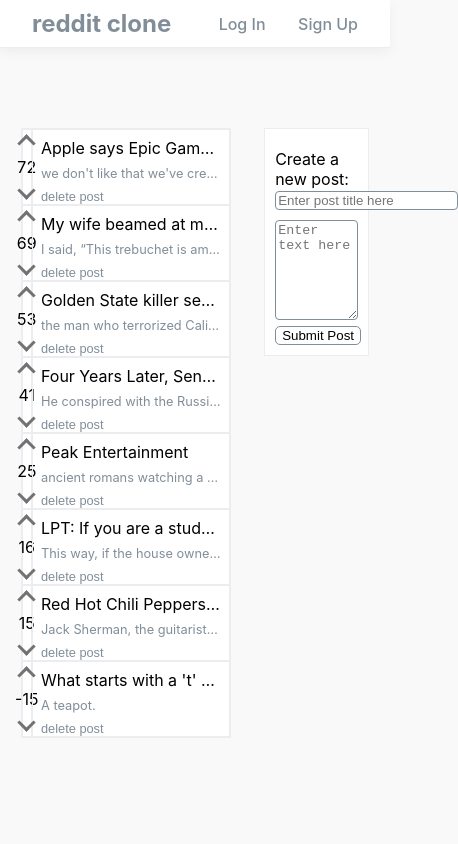
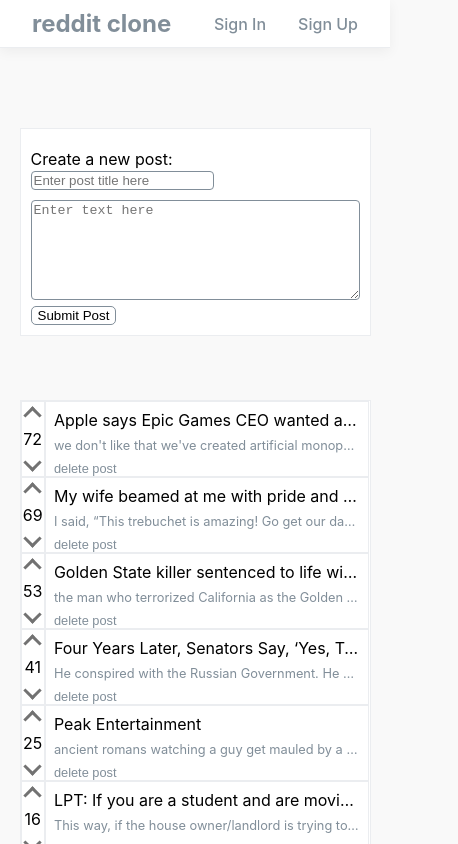
Before and after one commit to alex-dunarentu/reddit-clone, a React (Create React App) app: page / in a window 390 px wide. Shown: the top 844 px of the page, 458 px wide, since content can reach past the window. Built offline with nearby package versions, Linux system fonts and the light colour scheme; no server answers.

Commit message:
added styling to be responsive and username greet

```diff
--- a/src/components/create-post/create-post.component.jsx
+++ b/src/components/create-post/create-post.component.jsx
@@ -7,13 +7,22 @@ const CreatePost = ({
   handleSubmit,
   newPostDescription,
   newPostTitle,
+  currentUser,
 }) => {
   return (
     <div className="AddPost">
       <div className="CreatePostComponent">
         <form onSubmit={handleSubmit}>
           <div className="CreatePostTitle">
-            <label>Create a new post:</label>
+            {currentUser ? (
+              <label>
+                Hello{" "}
+                <span className="UserName">{currentUser.displayName}</span>,
+                create a new post:
+              </label>
+            ) : (
+              <label>Create a new post: </label>
+            )}
             <input
               className="CreatePostInput"
               type="text"
--- a/src/components/create-post/create-post.styles.scss
+++ b/src/components/create-post/create-post.styles.scss
@@ -4,7 +4,7 @@
   height: fit-content;
   border: 1px solid rgb(235, 237, 240);
   background-color: white;
-  margin: 4rem 0 0 1rem;
+  margin-top: 4rem;
 
   .SubmitButton {
     border: 1px solid #818e99;
@@ -29,6 +29,10 @@
   label {
     display: block;
   }
+  .UserName {
+    color: #818e99;
+    font-weight: bold;
+  }
 }
 
 .CreatePostText {
@@ -39,3 +43,9 @@
     border-radius: 4px;
   }
 }
+
+@media (max-width: 40rem) {
+  .AddPost {
+    width: 100%;
+  }
+}
--- a/src/components/header/header.component.jsx
+++ b/src/components/header/header.component.jsx
@@ -1,13 +1,27 @@
 import React from "react";
 import "./header.styles.scss";
+import { Link } from "react-router-dom";
+import { auth } from "../../firebase/firebase.utils";
 //firebase
-const Header = () => {
+const Header = ({ currentUser }) => {
   return (
     <div className="HeaderComponent">
-      <h1 className="HeaderTitle">reddit clone</h1>
+      <Link to="/">
+        <h1 className="HeaderTitle">reddit clone</h1>
+      </Link>
       <ul className="UserOptions">
-        <li className="User">Log In</li>
-        <li className="User">Sign Up</li>
+        {currentUser ? (
+          <li className="User" onClick={() => auth.signOut()}>
+            Sign Out
+          </li>
+        ) : (
+          <Link to="/signin">
+            <li className="User">Sign In</li>
+          </Link>
+        )}
+        <Link to="/signup">
+          <li className="User">Sign Up</li>
+        </Link>
       </ul>
     </div>
   );
--- a/src/components/header/header.styles.scss
+++ b/src/components/header/header.styles.scss
@@ -1,3 +1,6 @@
+* {
+  text-decoration: none;
+}
 .HeaderComponent {
   display: flex;
   position: fixed;
@@ -14,6 +17,10 @@
     margin-left: 2rem;
     font-size: 1.5rem;
     color: #818e99;
+  }
+  .HeaderTitle:hover {
+    font-weight: bold;
+    text-decoration: underline;
   }
   .UserOptions {
     list-style-type: none;
--- a/src/components/posts/posts.styles.scss
+++ b/src/components/posts/posts.styles.scss
@@ -74,3 +74,17 @@
     }
   }
 }
+@media (max-width: 40rem) {
+  .Posts {
+    background-color: white;
+    margin: 4rem 1rem 0 0;
+    border: 1px solid rgb(235, 237, 240);
+    width: 100%;
+    .PostVotes {
+      min-width: 7%;
+    }
+    .PostDescription {
+      width: 93%;
+    }
+  }
+}
--- a/src/pages/homepage/homepage.component.jsx
+++ b/src/pages/homepage/homepage.component.jsx
@@ -99,6 +99,7 @@ class HomePage extends React.Component {
           handleSubmit={this.handleSubmit}
           newPostTitle={newPostTitle}
           newPostDescription={newPostDescription}
+          currentUser={this.props.currentUser}
         />
       </div>
     );
--- a/src/pages/homepage/homepage.styles.scss
+++ b/src/pages/homepage/homepage.styles.scss
@@ -4,3 +4,10 @@
   margin: 4rem auto;
   justify-content: space-evenly;
 }
+
+@media (max-width: 40rem) {
+  .MainContent {
+    flex-direction: column;
+    flex-direction: column-reverse;
+  }
+}
```
